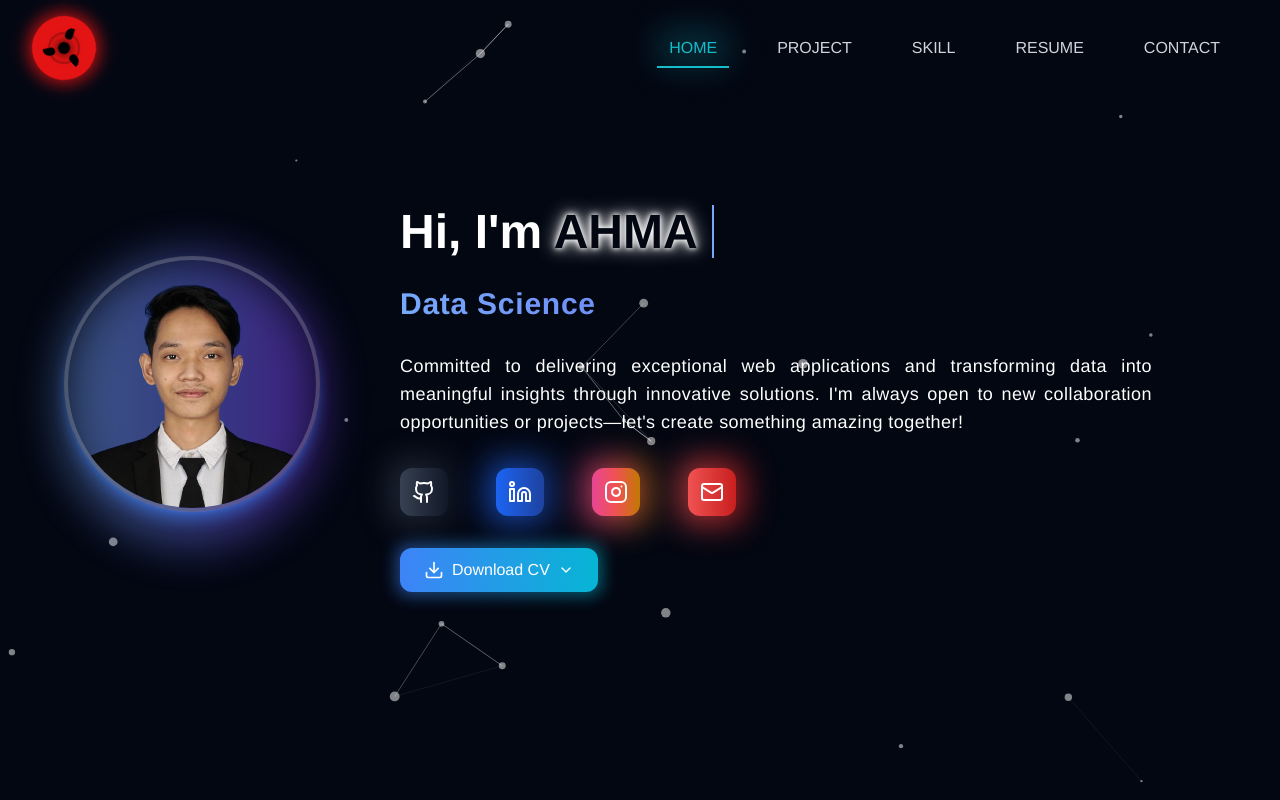
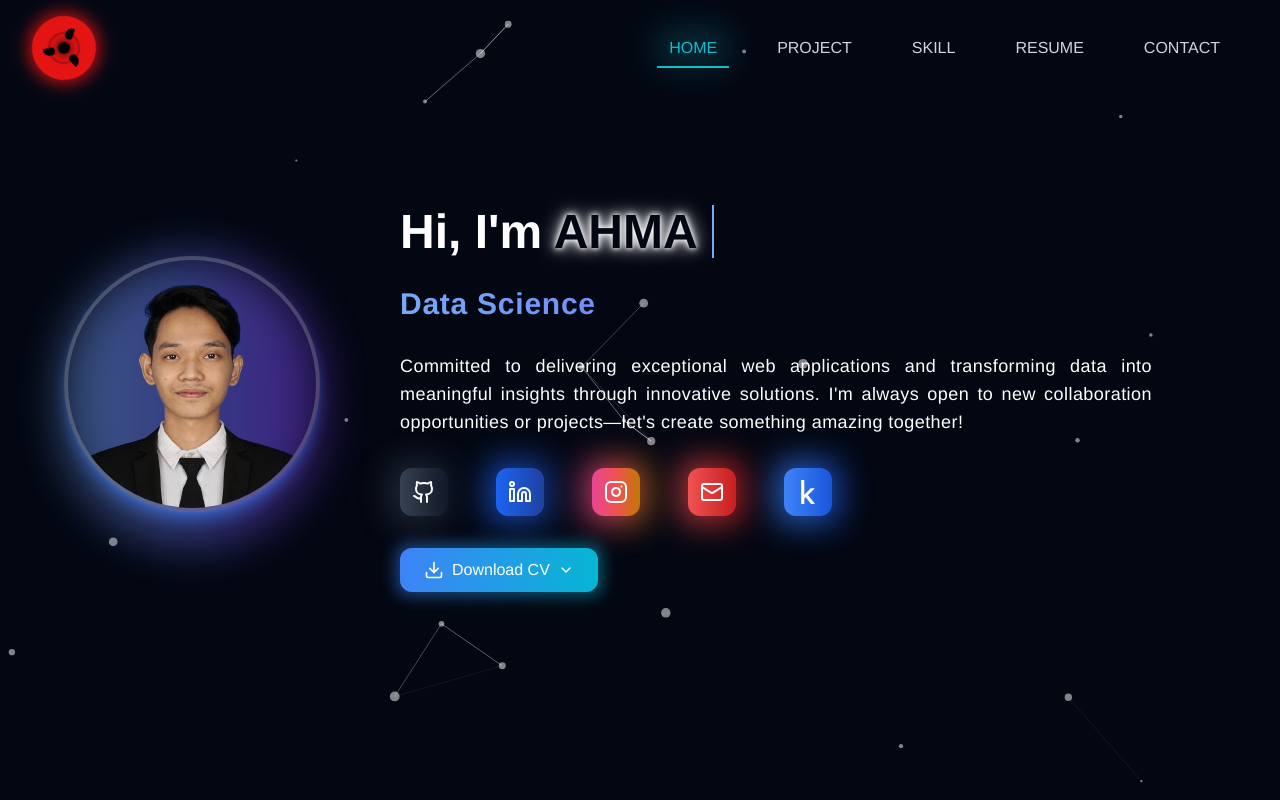
Before and after one commit to ahmadseloabadi/PORTOFOLIO-SELO, a React (Vite) app: page / in a window 1280 px wide. Shown: the top 800 px of the page. Built offline with nearby package versions, Linux system fonts and the light colour scheme.

Commit message:
feat: add icon kaggle

```diff
--- a/src/components/banner/Hero.tsx
+++ b/src/components/banner/Hero.tsx
@@ -7,6 +7,7 @@ import {
   LuDownload,
   LuChevronDown,
 } from "react-icons/lu";
+import { FaKaggle } from "react-icons/fa";
 import ParticlesBackground from "../reuseable/ParticlesBackground";
 import Tagline from "../reuseable/Tagline";
 import { HeroProps } from "./Types";
@@ -87,6 +88,14 @@ const Hero = () => {
       bgColor: "from-red-500 to-red-700",
       hoverColor: "group-hover:from-red-600 group-hover:to-red-800",
       label: "Email",
+    },
+    {
+      Icon: FaKaggle,
+      href: "https://www.kaggle.com/ahmadseloabadi",
+      color: "text-white",
+      bgColor: "from-blue-500 to-blue-700",
+      hoverColor: "group-hover:from-blue-600 group-hover:to-blue-800",
+      label: "Kaggle",
     },
   ];
   useEffect(() => {
--- a/src/components/banner/Types.ts
+++ b/src/components/banner/Types.ts
@@ -1,8 +1,9 @@
 import { HTMLAttributes } from "react";
 import { LuGithub } from "react-icons/lu";
+import { FaKaggle } from "react-icons/fa";
 
 export interface HeroProps extends HTMLAttributes<HTMLDivElement> {
-  Icon: typeof LuGithub;
+  Icon: typeof LuGithub | typeof FaKaggle;
   href: string;
   color: string;
   label: string;
--- a/src/components/footer/Footer.tsx
+++ b/src/components/footer/Footer.tsx
@@ -1,5 +1,6 @@
 import { motion } from "framer-motion";
 import { LuGithub, LuLinkedin, LuInstagram, LuMail } from "react-icons/lu";
+import { FaKaggle } from "react-icons/fa";
 import { FooterProps } from "./Types";
 
 const socialIcons: FooterProps[] = [
@@ -39,6 +40,15 @@ const socialIcons: FooterProps[] = [
     bgColor: "from-red-500 to-red-700",
     hoverColor: "group-hover:from-red-600 group-hover:to-red-800",
     label: "Email",
+  },
+  {
+    index: 5,
+    Icon: FaKaggle,
+    href: "https://www.kaggle.com/ahmadseloabadi",
+    color: "text-white",
+    bgColor: "from-blue-500 to-blue-700",
+    hoverColor: "group-hover:from-blue-600 group-hover:to-blue-800",
+    label: "Kaggle",
   },
 ];
 const Footer = () => {
--- a/src/components/footer/Types.ts
+++ b/src/components/footer/Types.ts
@@ -1,9 +1,10 @@
 import { HTMLAttributes } from "react";
 import { LuGithub } from "react-icons/lu";
+import { FaKaggle } from "react-icons/fa";
 
 export interface FooterProps extends HTMLAttributes<HTMLDivElement> {
   index: number;
-  Icon: typeof LuGithub;
+  Icon: typeof LuGithub | typeof FaKaggle;
   href: string;
   color: string;
   label: string;
```
